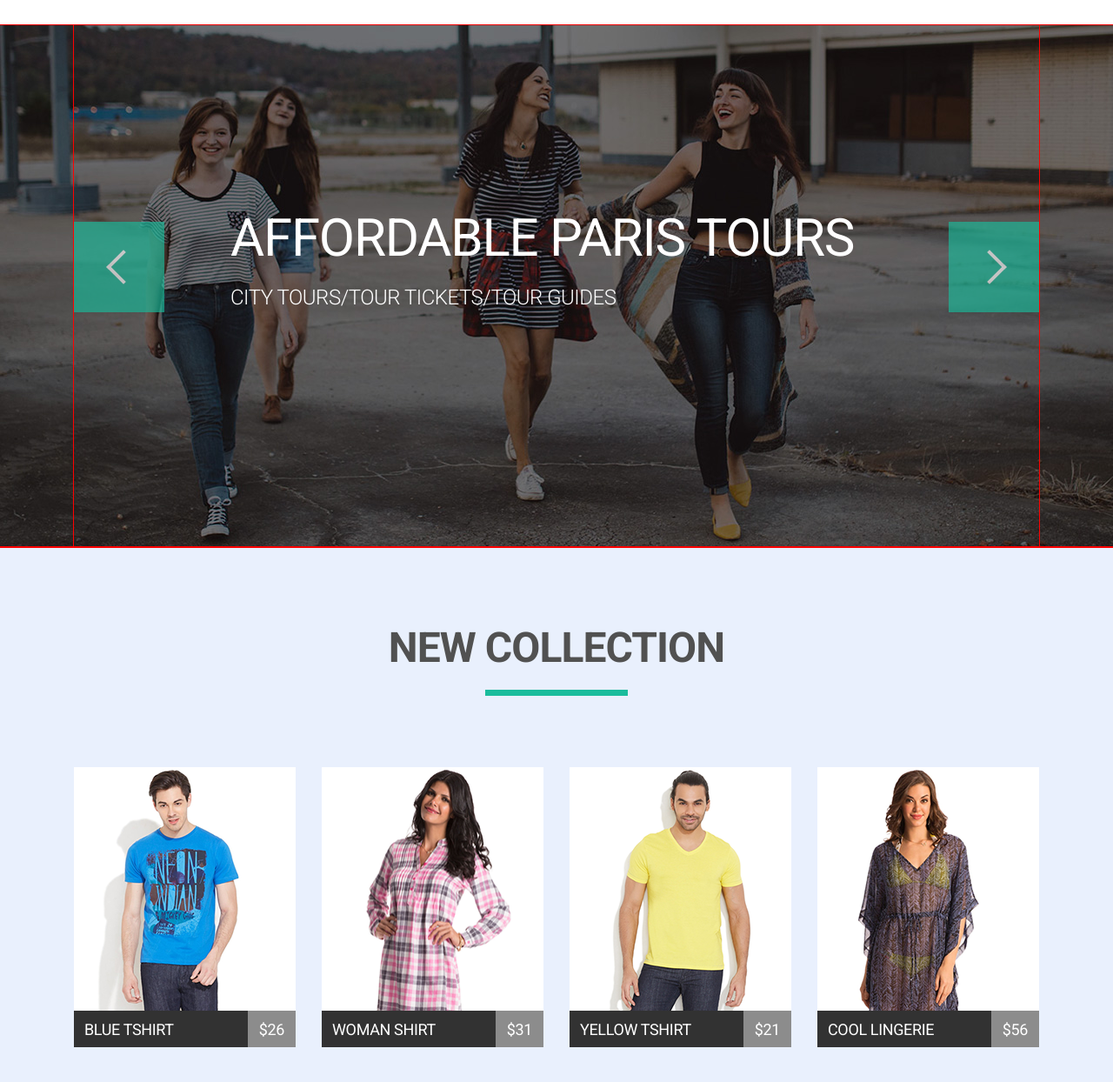
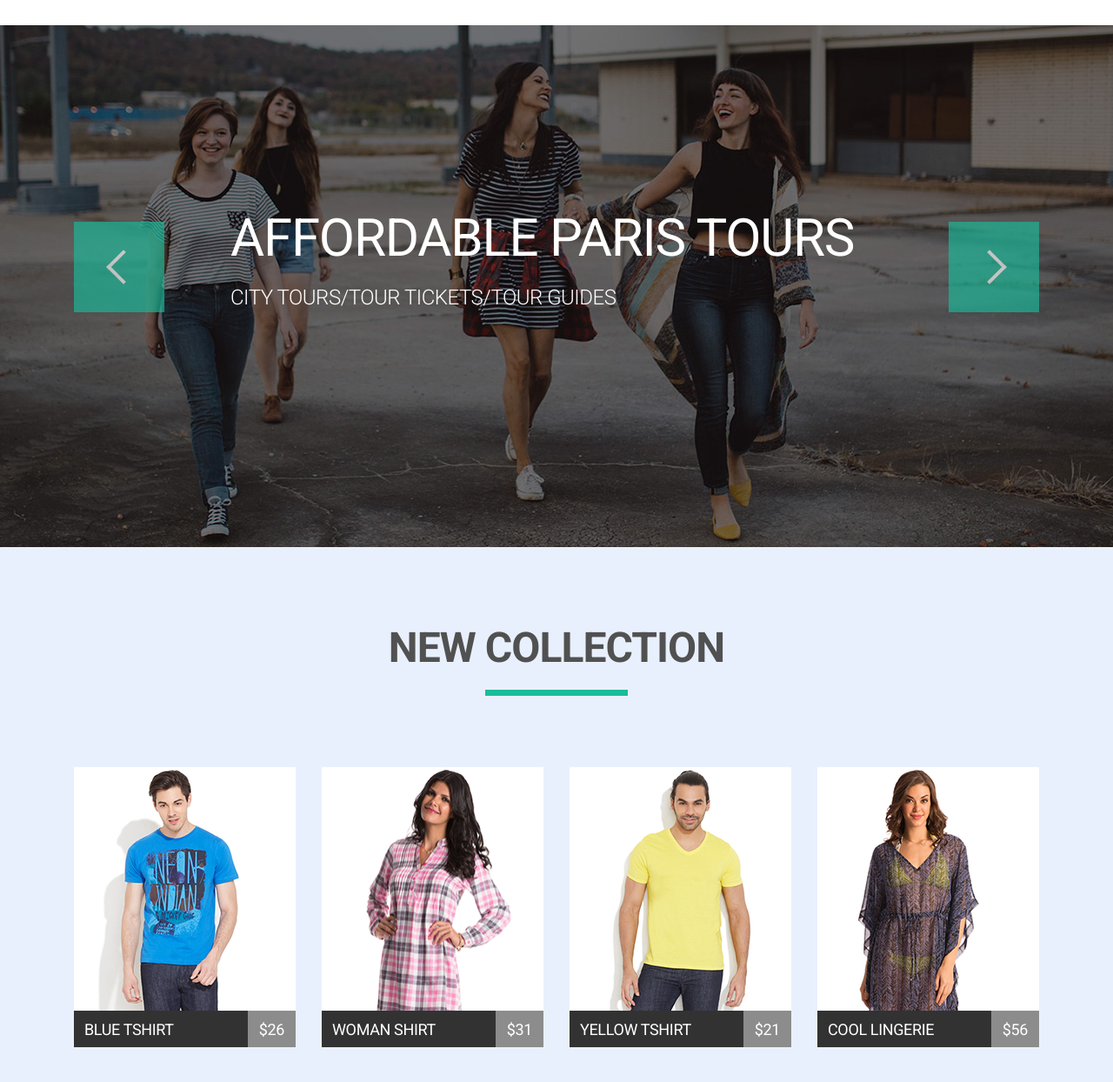
Before and after one commit to AlexejDubow/goit-fe-course, a plain HTML site: page module-5/index.html in a window 1280 px wide. Shown: the part 56-1300 px from the top of the page at 87% size. Drawn offline with nearby package versions, Linux system fonts and the light colour scheme.

Commit message:
delete outline

```diff
--- a/module-5/style.css
+++ b/module-5/style.css
@@ -87,7 +87,6 @@ html {
 
 .container-fluid {
   min-height: 600px;
-  outline: 1px solid red;
   background-image: url(img/slider/slide4.jpg);
   background-repeat: no-repeat;
   background-size: cover;
@@ -99,7 +98,6 @@ html {
   max-width: 1110px;
   margin: auto;
   min-height: 600px;
-  outline: 1px solid red;
 }
 .slider-discription {
   position: absolute;
@@ -175,7 +173,6 @@ html {
 
 .new-collection {
   min-height: 676px;
-  outline: 1px solid red;
   margin: 0;
   padding: 100px 0;
   background-color: #e9f0fd;
```
